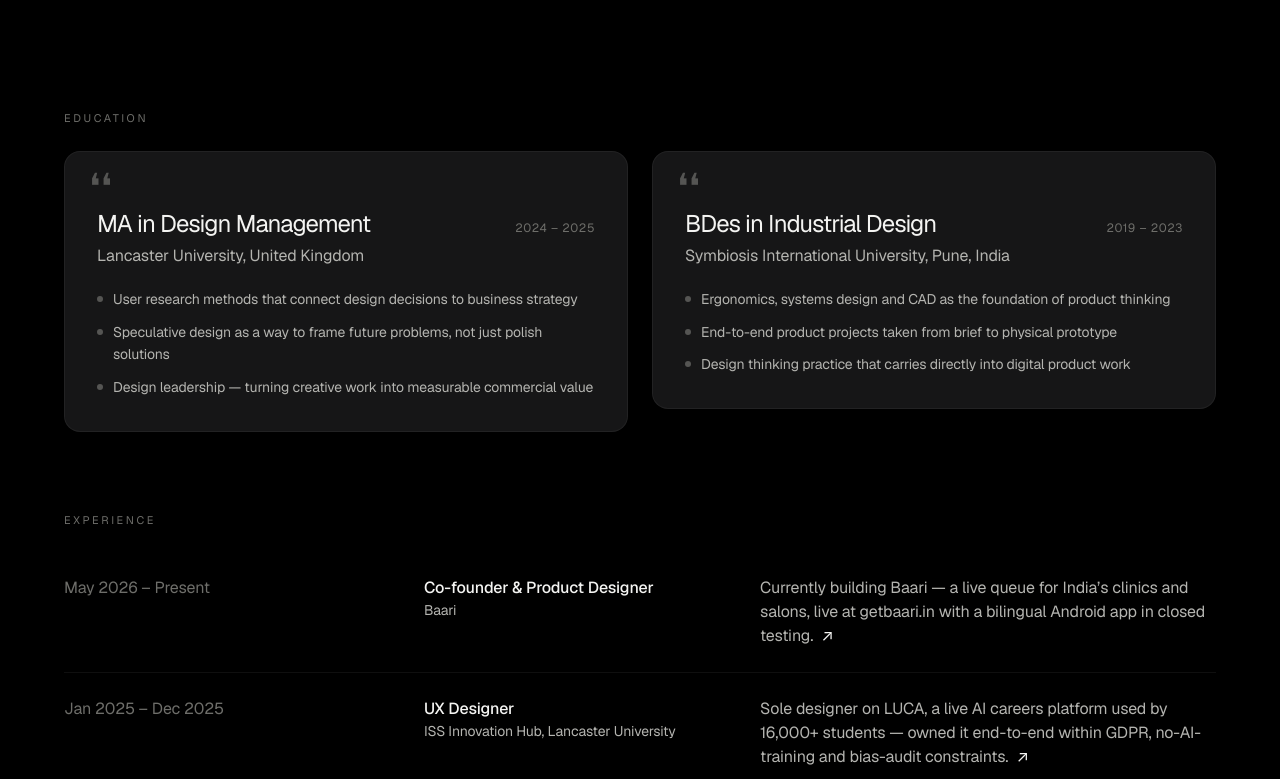
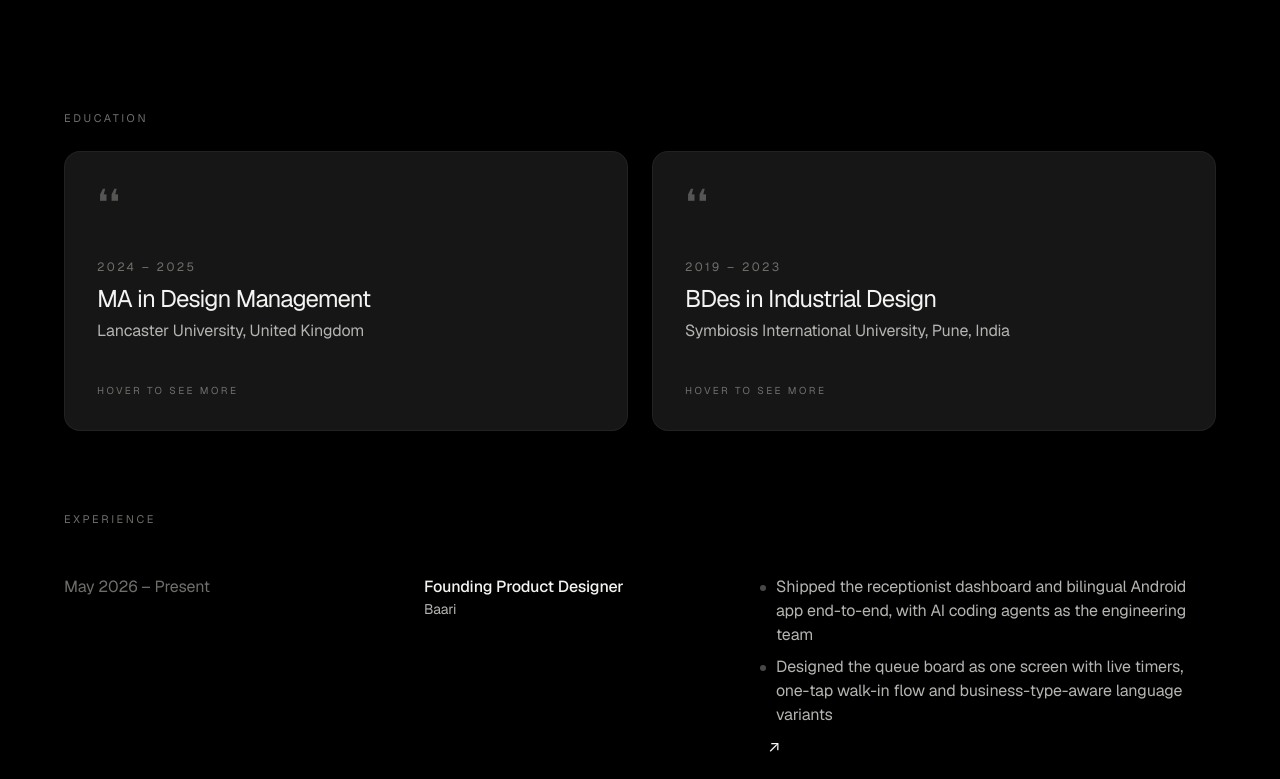
Before and after one commit to nandiniipillai/Portfolio, a Next.js app: page /about in a window 1280 px wide. Shown: the part 1001-1780 px from the top of the page. Built offline with nearby package versions, Linux system fonts and the light colour scheme.

Commit message:
Education: flip cards on hover (front matches, back shows highlights); Experience: 2 bullets per role; Baari role → Founding Product Designer

```diff
--- a/components/ExperienceTimeline.jsx
+++ b/components/ExperienceTimeline.jsx
@@ -4,33 +4,31 @@ import Link from 'next/link';
 import { EDUCATION, EXPERIENCE } from '@/lib/site';
 import ScrollReveal from './ScrollReveal';
 
-export default function ExperienceTimeline() {
+function EducationFlipCard({ e }) {
   return (
-    <div className="mt-20 md:mt-28">
-      {/* Education */}
-      <ScrollReveal>
-        <div className="text-[11px] tracking-[0.24em] uppercase text-ash mb-6">Education</div>
-      </ScrollReveal>
-      <div className="grid grid-cols-1 md:grid-cols-2 gap-5 md:gap-6 mb-20">
-        {EDUCATION.map((e, i) => (
-          <ScrollReveal key={i} delay={i * 0.06}>
-            <div className="rounded-2xl bg-carbon border border-white/[0.05] p-6 md:p-8 relative">
-              <span className="absolute top-4 left-6 text-4xl text-fog/40 font-serif leading-none" aria-hidden="true">
+    <div className="group h-full min-h-[280px] [perspective:1200px]">
+      <div className="relative h-full w-full transition-transform duration-700 ease-out [transform-style:preserve-3d] group-hover:[transform:rotateY(180deg)]">
+        {/* Front */}
+        <div className="absolute inset-0 rounded-2xl bg-carbon border border-white/[0.05] p-6 md:p-8 [backface-visibility:hidden] [-webkit-backface-visibility:hidden] flex flex-col justify-between">
+          <span className="text-4xl text-fog/40 font-serif leading-none" aria-hidden="true">
             ❛❛
           </span>
-              <div className="pt-6">
-                <div className="flex items-baseline justify-between gap-3">
-                  <div className="font-heading tracking-tightest text-silver text-xl md:text-2xl">
+          <div>
+            <div className="text-ash text-xs tracking-[0.2em] uppercase">{e.years}</div>
+            <div className="mt-2 font-heading tracking-tightest text-silver text-xl md:text-2xl leading-tight">
               {e.degree}
             </div>
-                  {e.years && (
-                    <div className="text-ash text-xs tracking-wider whitespace-nowrap">{e.years}</div>
-                  )}
+            <div className="text-fog mt-1 text-sm md:text-base">{e.school}</div>
           </div>
-                <div className="text-fog mt-1">{e.school}</div>
-                {e.highlights && (
-                  <ul className="mt-5 space-y-2.5">
-                    {e.highlights.map((h, j) => (
+          <div className="text-ash text-[10px] tracking-[0.24em] uppercase">
+            Hover to see more
+          </div>
+        </div>
+        {/* Back */}
+        <div className="absolute inset-0 rounded-2xl bg-carbon border border-white/[0.05] p-6 md:p-8 [transform:rotateY(180deg)] [backface-visibility:hidden] [-webkit-backface-visibility:hidden] flex flex-col justify-center">
+          <div className="text-ash text-[10px] tracking-[0.24em] uppercase mb-4">Highlights</div>
+          <ul className="space-y-3">
+            {(e.highlights || []).map((h, j) => (
               <li key={j} className="pl-4 relative text-fog text-sm leading-relaxed">
                 <span
                   className="absolute left-0 top-2 w-1.5 h-1.5 rounded-full bg-fog/40"
@@ -40,9 +38,23 @@ export default function ExperienceTimeline() {
               </li>
             ))}
           </ul>
-                )}
         </div>
       </div>
+    </div>
+  );
+}
+
+export default function ExperienceTimeline() {
+  return (
+    <div className="mt-20 md:mt-28">
+      {/* Education */}
+      <ScrollReveal>
+        <div className="text-[11px] tracking-[0.24em] uppercase text-ash mb-6">Education</div>
+      </ScrollReveal>
+      <div className="grid grid-cols-1 md:grid-cols-2 gap-5 md:gap-6 mb-20 items-stretch">
+        {EDUCATION.map((e, i) => (
+          <ScrollReveal key={i} delay={i * 0.06} className="h-full">
+            <EducationFlipCard e={e} />
           </ScrollReveal>
         ))}
       </div>
@@ -64,8 +76,24 @@ export default function ExperienceTimeline() {
                 <div className="text-fog text-sm">{row.org}</div>
               </div>
               <div className="text-fog text-sm md:text-base leading-relaxed">
-                {row.description}
-                {row.slug && <span className="ml-2 card-arrow text-silver" aria-hidden="true">↗</span>}
+                {row.bullets && row.bullets.length > 0 ? (
+                  <ul className="space-y-2">
+                    {row.bullets.map((b, j) => (
+                      <li key={j} className="pl-4 relative">
+                        <span
+                          className="absolute left-0 top-2.5 w-1.5 h-1.5 rounded-full bg-fog/40"
+                          aria-hidden="true"
+                        />
+                        {b}
+                      </li>
+                    ))}
+                  </ul>
+                ) : null}
+                {row.slug && (
+                  <span className="ml-2 card-arrow text-silver inline-block mt-2" aria-hidden="true">
+                    ↗
+                  </span>
+                )}
               </div>
             </div>
           );
```
Also changed, not shown: lib/site.js. Lines whose indentation alone changed are shown as unchanged.
